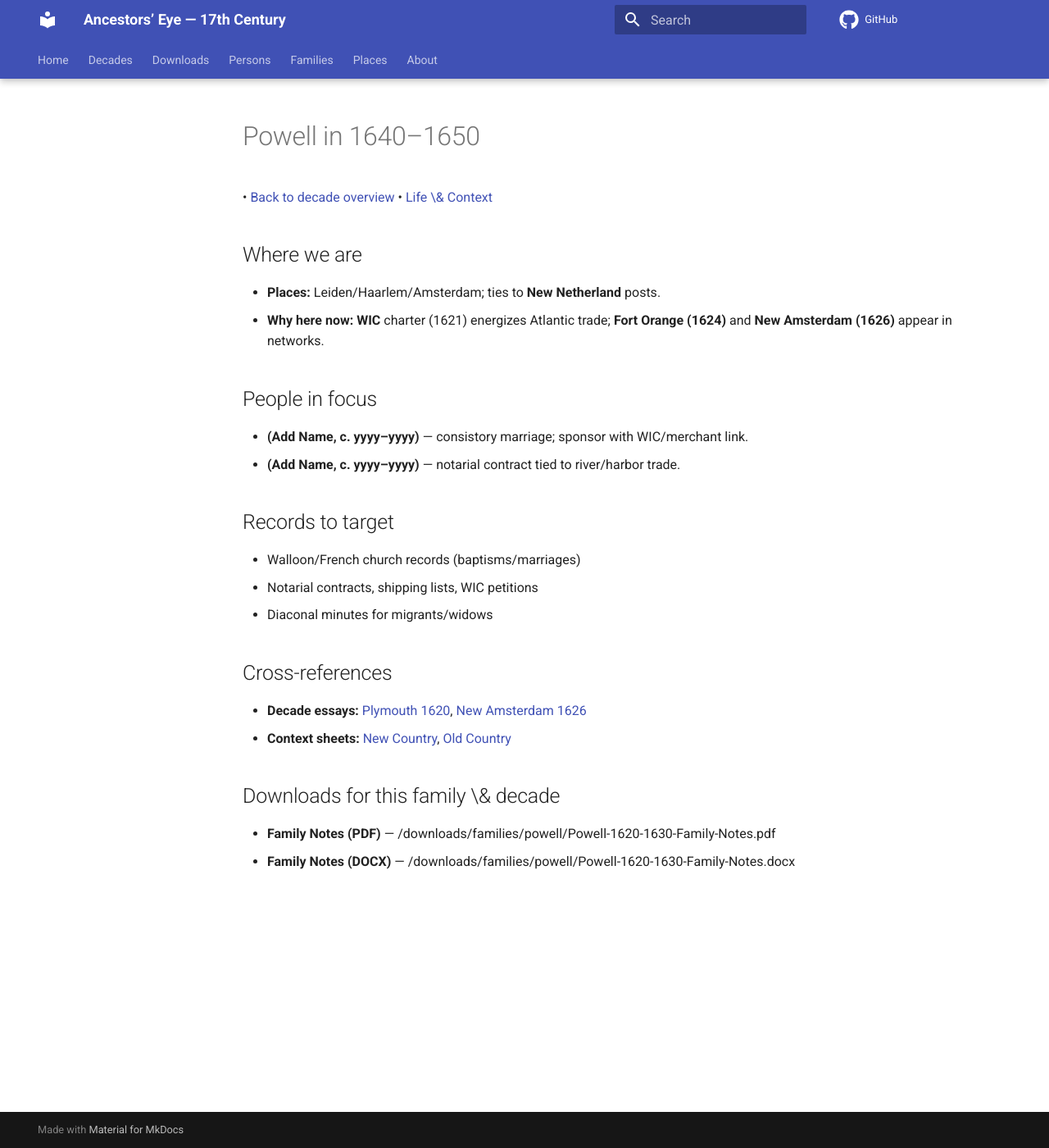
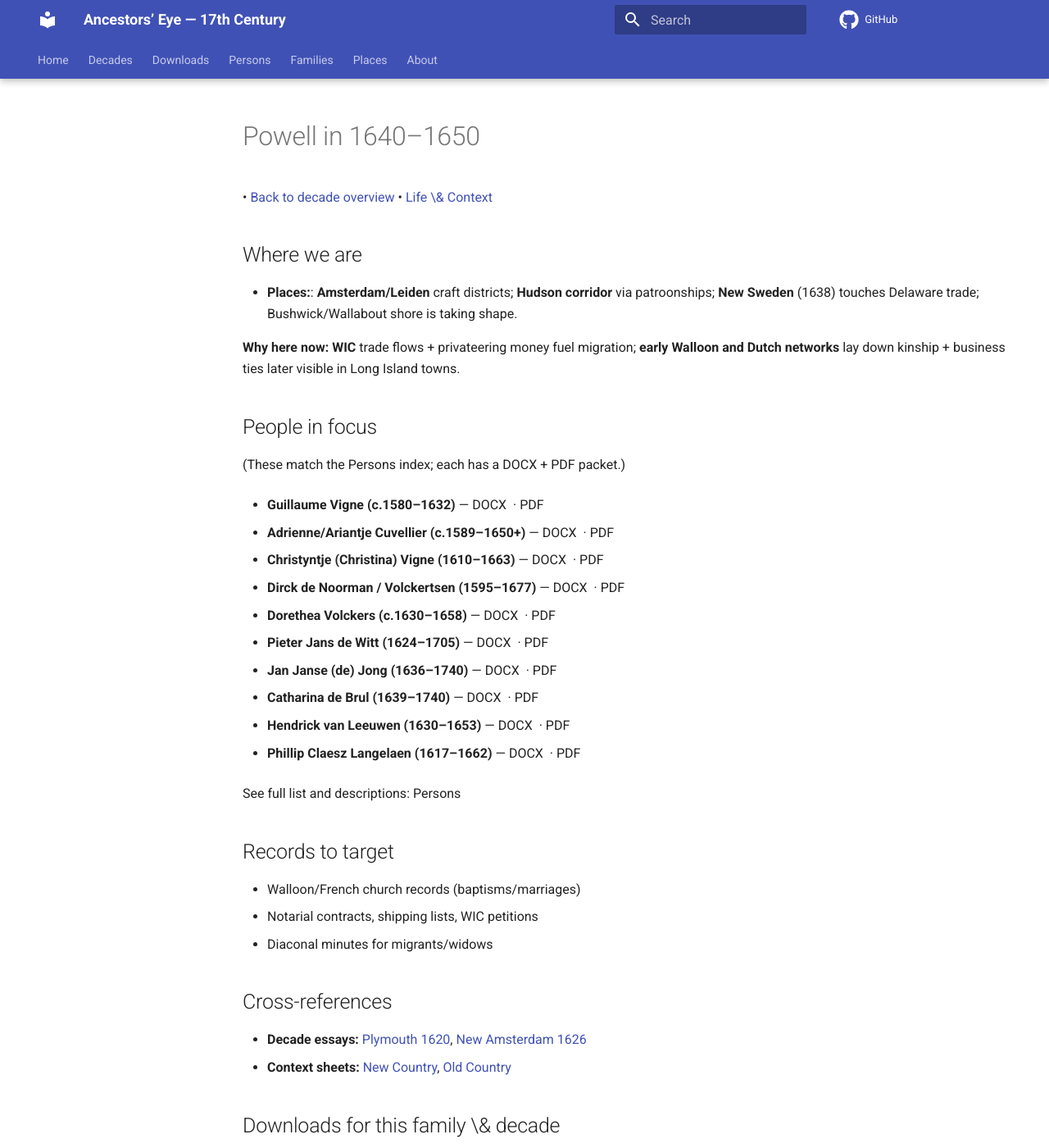
Before and after one commit to BillWorstell/WorstellWitnessWaybackMachine, an MkDocs documentation site: the page built from docs/families/AddieArabellePowell/1640-1650/1640-1650.md, in a window 1280 px wide and 1400 px high. Shown: the whole window at 82% size. Built offline with MkDocs 1.6.1 and Material for MkDocs 9.7.7, drawn with Linux system fonts in a browser that asks for light colours; comment, search, counter and statistics services are not loaded.

Commit message:
Second tweak to 1940-1950 test

```diff
--- a/docs/families/AddieArabellePowell/1640-1650/1640-1650.md
+++ b/docs/families/AddieArabellePowell/1640-1650/1640-1650.md
@@ -5,13 +5,45 @@
 
 ## Where we are
 
-* **Places:** Leiden/Haarlem/Amsterdam; ties to **New Netherland** posts.
-* **Why here now:** **WIC** charter (1621) energizes Atlantic trade; **Fort Orange (1624)** and **New Amsterdam (1626)** appear in networks.
+* **Places:**: **Amsterdam/Leiden** craft districts; **Hudson corridor** via patroonships; **New Sweden** (1638) touches Delaware trade; Bushwick/Wallabout shore is taking shape.
+
+**Why here now:** **WIC** trade flows + privateering money fuel migration; **early Walloon and Dutch networks** lay down kinship + business ties later visible in Long Island towns.
 
 ## People in focus
 
-* **(Add Name, c. yyyy–yyyy)** — consistory marriage; sponsor with WIC/merchant link.
-* **(Add Name, c. yyyy–yyyy)** — notarial contract tied to river/harbor trade.
+(These match the Persons index; each has a DOCX + PDF packet.)
+
+* **Guillaume Vigne (c.1580–1632)** — DOCX
+ · PDF
+
+* **Adrienne/Ariantje Cuvellier (c.1589–1650+)** — DOCX
+ · PDF
+
+* **Christyntje (Christina) Vigne (1610–1663)** — DOCX
+ · PDF
+
+* **Dirck de Noorman / Volckertsen (1595–1677)** — DOCX
+ · PDF
+
+* **Dorethea Volckers (c.1630–1658)** — DOCX
+ · PDF
+
+* **Pieter Jans de Witt (1624–1705)** — DOCX
+ · PDF
+
+* **Jan Janse (de) Jong (1636–1740)** — DOCX
+ · PDF
+
+* **Catharina de Brul (1639–1740)** — DOCX
+ · PDF
+
+* **Hendrick van Leeuwen (1630–1653)** — DOCX
+ · PDF
+
+* **Phillip Claesz Langelaen (1617–1662)** — DOCX
+ · PDF
+
+See full list and descriptions: Persons
 
 ## Records to target
 
```
